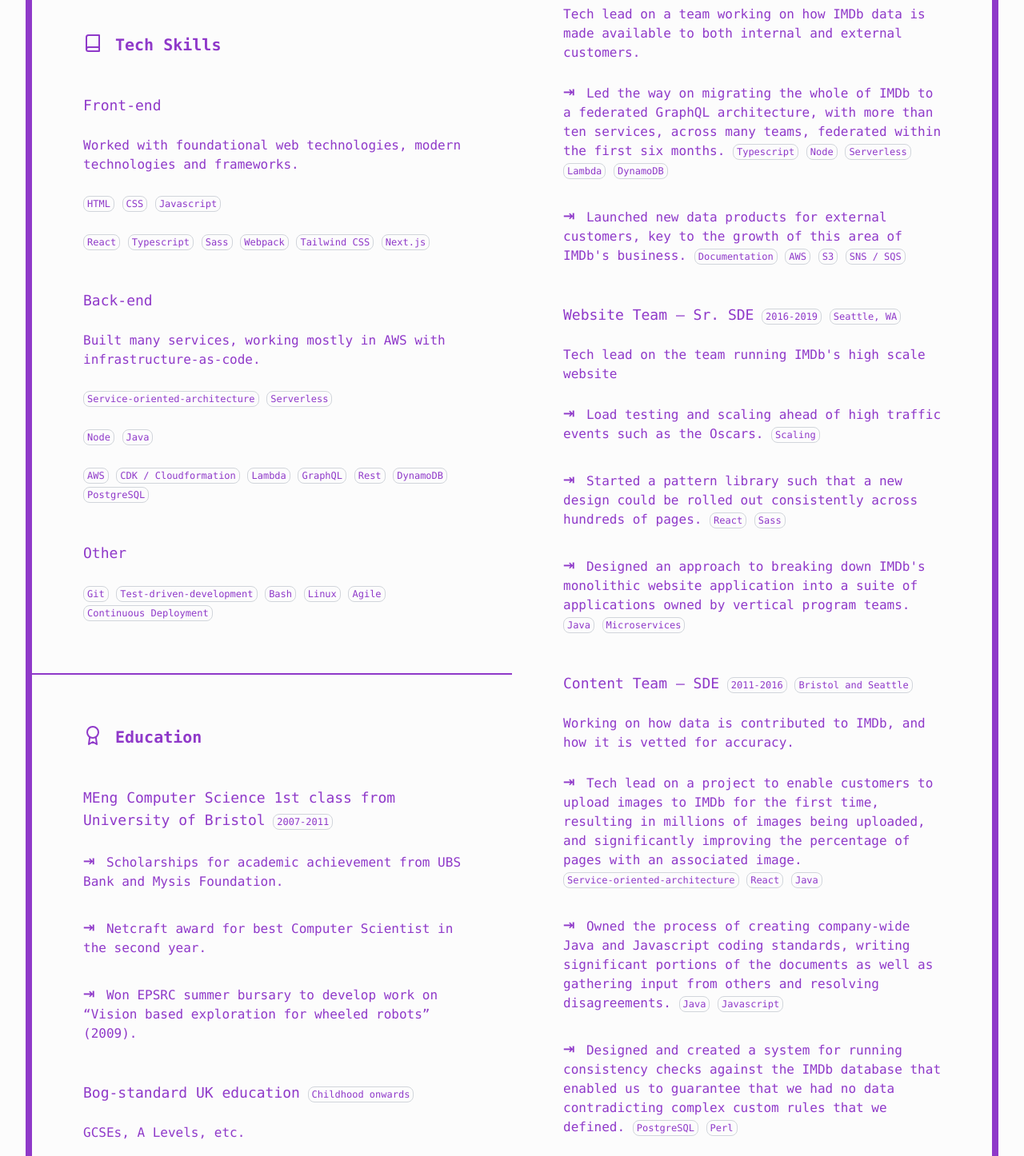
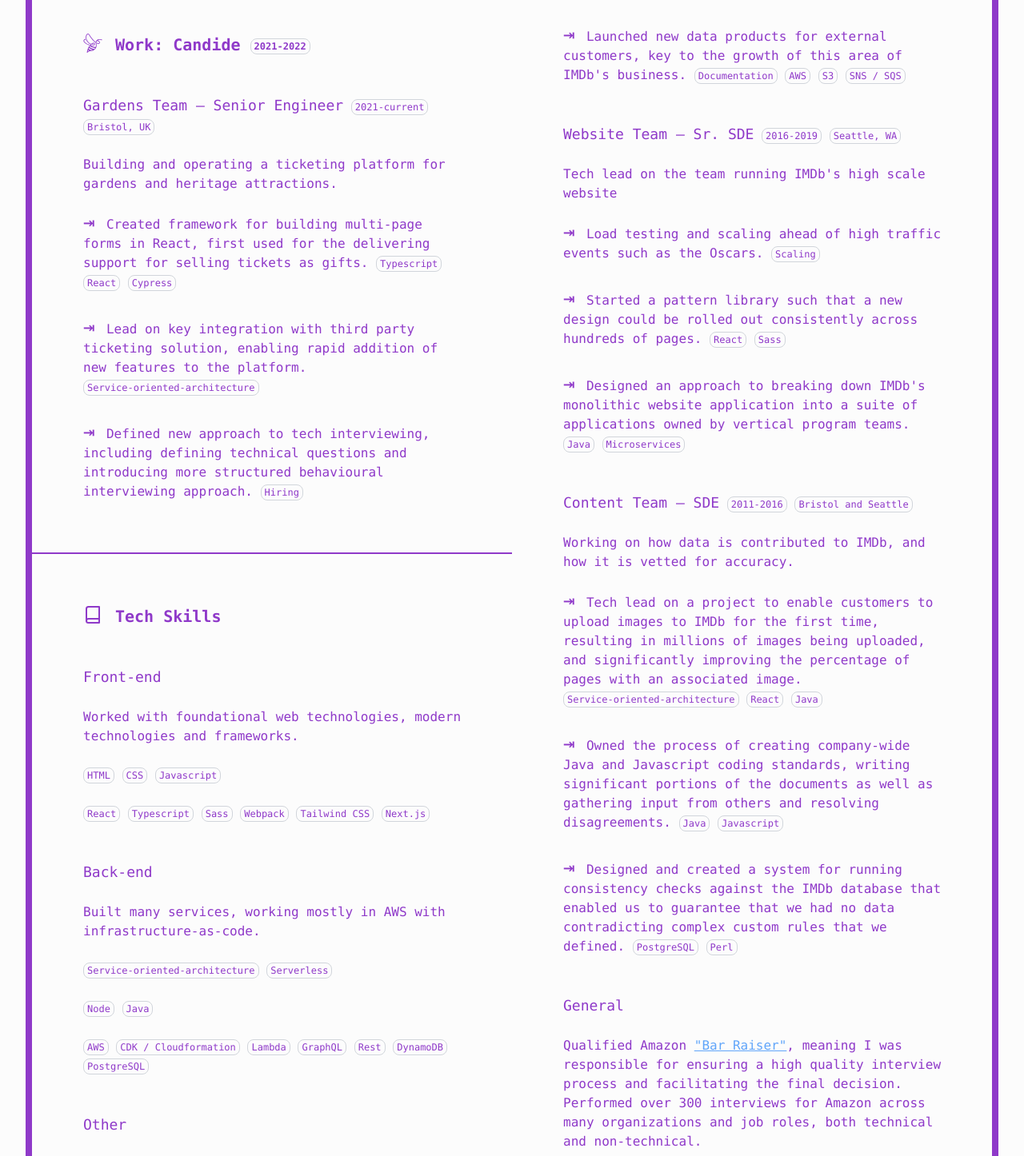
Before and after one commit to mjwbenton/mattb.tech, a Next.js app in the folder website/: page /cv in a window 1280 px wide. Shown: the part 648-2094 px from the top of the page at 80% size. Built offline with nearby package versions, Linux system fonts and the light colour scheme.

Commit message:
In progress Candide changes

```diff
--- a/website/pages/cv.tsx
+++ b/website/pages/cv.tsx
@@ -28,22 +28,11 @@ export default function CV() {
           <ExternalLink href="/cv.pdf">Download PDF Version</ExternalLink>
         </Content>
       </ContentBox>
-      <ContentBox float="right" border>
-        <ContentBoxHeading>
-          <Icon inline component={Candide} size="lg" />
-          Work: Candide
-        </ContentBoxHeading>
-        <Section>
-          <SectionHeading inline>
-            Admissions Team — Senior Engineer
-          </SectionHeading>
-          <DetailPill>2021-current</DetailPill>
-          <DetailPill>Bristol, UK</DetailPill>
-          <Content>... nothing to share yet ...</Content>
-        </Section>
+      <ContentBox float="right">
         <ContentBoxHeading>
           <Icon inline component={Briefcase} size="lg" />
           Work: Amazon/IMDb
+          <DetailPill>2011-2021</DetailPill>
         </ContentBoxHeading>
         <Section>
           <SectionHeading inline>
@@ -165,6 +154,44 @@ export default function CV() {
       </ContentBox>
       <ContentBox float="left" border>
         <ContentBoxHeading>
+          <Icon inline component={Candide} size="lg" />
+          Work: Candide
+          <DetailPill>2021-2022</DetailPill>
+        </ContentBoxHeading>
+        <Section>
+          <SectionHeading inline>
+            Gardens&nbsp;Team — Senior&nbsp;Engineer
+          </SectionHeading>
+          <DetailPill>2021-current</DetailPill>
+          <DetailPill>Bristol, UK</DetailPill>
+          <Content>
+            Building and operating a ticketing platform for gardens and heritage
+            attractions.
+          </Content>
+          <List>
+            <Item>
+              Created framework for building multi-page forms in React, first
+              used for the delivering support for selling tickets as gifts.
+              <DetailPill>Typescript</DetailPill>
+              <DetailPill>React</DetailPill>
+              <DetailPill>Cypress</DetailPill>
+            </Item>
+            <Item>
+              Lead on key integration with third party ticketing solution,
+              enabling rapid addition of new features to the platform.
+              <DetailPill>Service-oriented-architecture</DetailPill>
+            </Item>
+            <Item>
+              Defined new approach to tech interviewing, including defining
+              technical questions and introducing more structured behavioural
+              interviewing approach.
+              <DetailPill>Hiring</DetailPill>
+            </Item>
+          </List>
+        </Section>
+      </ContentBox>
+      <ContentBox float="left" border>
+        <ContentBoxHeading>
           <Icon inline size="lg" component={Book} />
           Tech Skills
         </ContentBoxHeading>
@@ -242,16 +269,7 @@ export default function CV() {
             <Item>
               Netcraft award for best Computer Scientist in the second year.
             </Item>
-            <Item>
-              Won EPSRC summer bursary to develop work on “Vision based
-              exploration for wheeled robots” (2009).
-            </Item>
           </List>
-        </Section>
-        <Section>
-          <SectionHeading inline>Bog-standard UK education</SectionHeading>
-          <DetailPill>Childhood onwards</DetailPill>
-          <Content>GCSEs, A Levels, etc.</Content>
         </Section>
       </ContentBox>
     </main>
```
